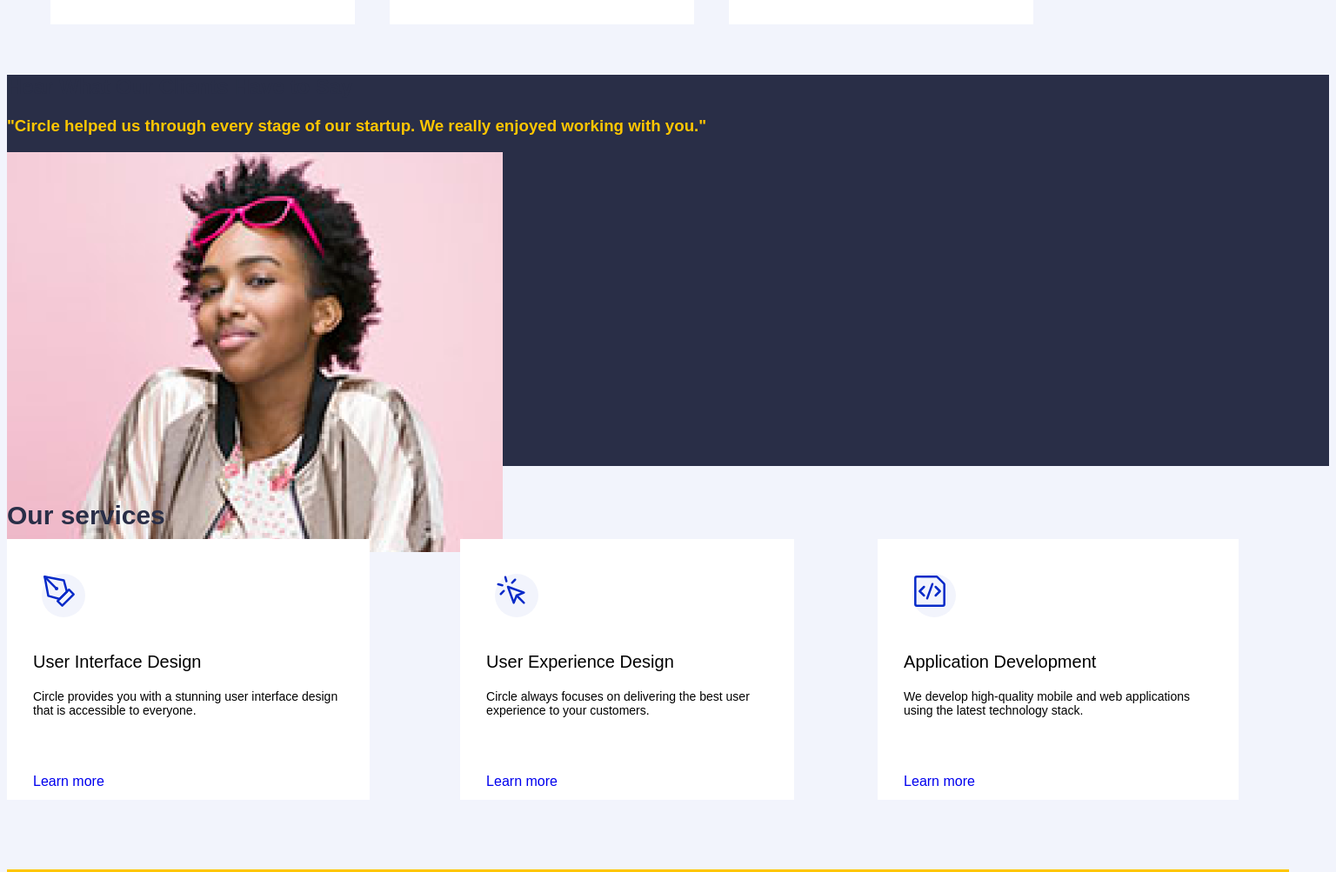
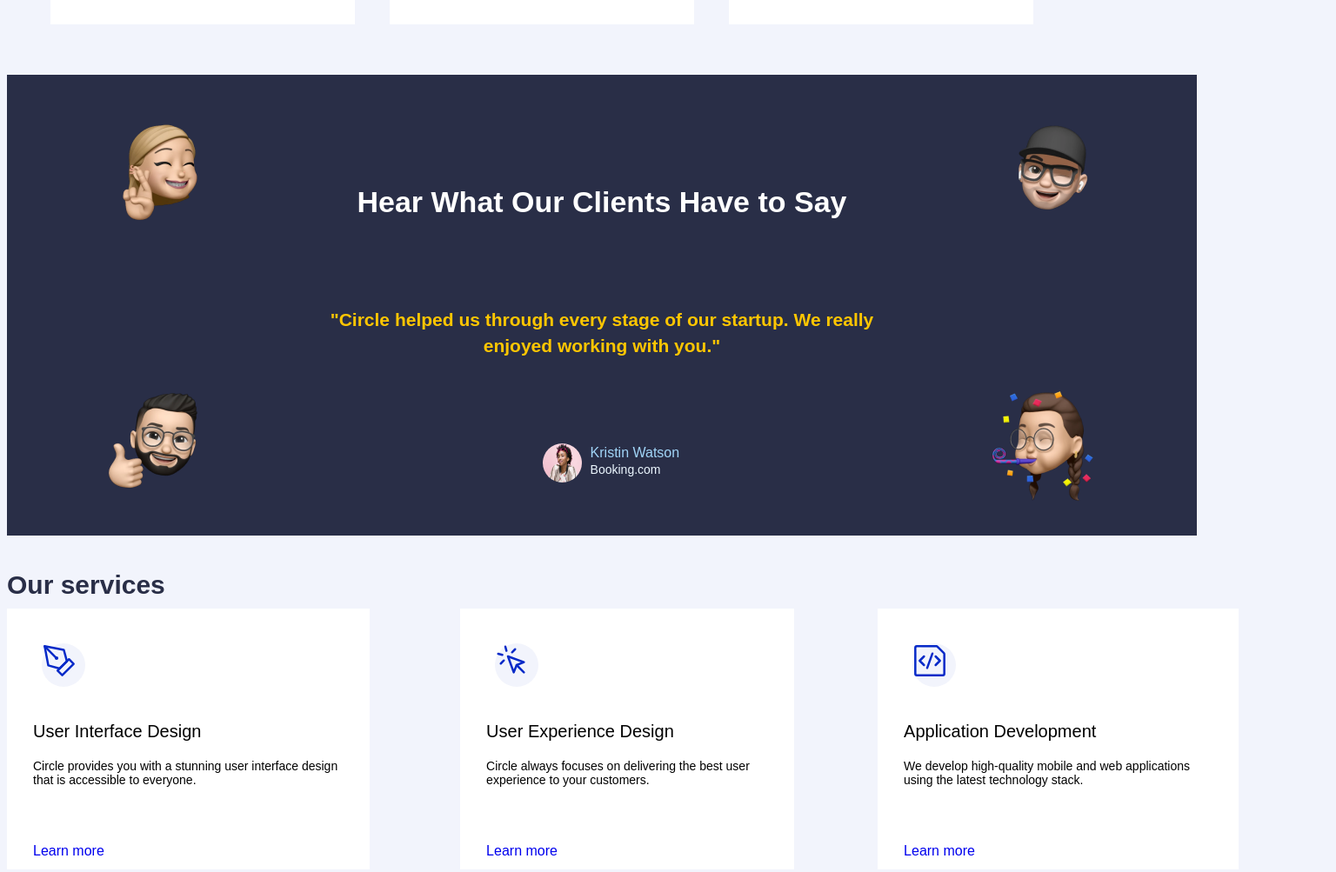
Before and after one commit to Damian-789/mid-project-ironhack, a plain HTML site: page index.html in a window 1536 px wide. Shown: the part 1250-2253 px from the top of the page at 87% size. Drawn offline with Linux system fonts and the light colour scheme.

Commit message:
terminado el borrador de la hoja principal

```diff
--- a/index.html
+++ b/index.html
@@ -110,14 +110,15 @@
       </div>
     </div>
 
-
-    <article class="container2">
+    <article class="testimonials-container">
       <div class="our-clients-container">
-        <h2>Hear What Our Clients Have to Say</h2>
+        <div class="testimonial-title-and-text">
+          <h2 class="our-clients-title">Hear What Our Clients Have to Say</h2>
           <h3>
             "Circle helped us through every stage of our startup. We really
             enjoyed working with you."
           </h3>
+        </div>
         <img
           class="testimony-image-1"
           src="/testimonial-section/memoji-1.png"
@@ -134,13 +135,15 @@
           class="testimony-image-4"
           src="/testimonial-section/memoji-4.png"
         />
+        <div class="profile-image-and-info">
           <img class="profile-image" src="/testimonial-section/profile.png" />
+          <div class="profile-info">
             <p class="profile-name">Kristin Watson</p>
             <p class="profile-company">Booking.com</p>
           </div>
+        </div>
+      </div>
     </article>
-
-
 
     <div class="general-container-service">
       <h2 class="our-service-title">Our services</h2>
--- a/style.css
+++ b/style.css
@@ -266,10 +266,74 @@
 
 
 .our-clients-container{
-    width: 100%;
-    height: 450px;
+    width: 95%;
+    height: 400px;
     background-color: #292e47;
+    margin-bottom: 30px;
+    position: relative;
     }
+
+.testimonial-title-and-text{
+    display: flex;
+    flex-direction: column;
+    align-items: center;
+}
+
+
+
+.our-clients-title{
+    color: white;
+    width: 80%;
+    text-align: center;
+    margin-top: 15%;
+    line-height: 37px;
+}
+
+h3{
+    color: #ffc600;
+    font-size: 20px;
+    width: 80%;
+    text-align: center;
+    margin-top: 10%;
+    line-height: 30px;
+}
+
+.profile-image-and-info{
+    display: flex;
+    align-items: center;
+    position: absolute;
+    left: 28%;
+    top:83%;
+}
+
+.profile-image{
+    width: 45px;
+    height: 45px;
+    border-radius: 50%;
+}
+
+.profile-info{
+    display: flex;
+    flex-direction: column;
+    margin-left: 10px;
+
+}
+
+.profile-name{
+    color: #a2d6f9;
+    width: 103px;
+    height: 20px;
+    margin-top: 0px;
+    margin-bottom: 0px;
+}
+.profile-company{
+    color: #ecf7ff;
+    margin-top: 0px;
+    margin-bottom: 0px;
+    height: 20px;
+    width: 100px;
+    font-size: 14px;
+}
 
 .testimony-image-1{
     display: none;
@@ -287,9 +351,7 @@
     display: none;
 }
 
-h3{
-    color: #ffc600;
-}
+
 
 
 
@@ -579,16 +641,6 @@
         }
 
 
-
-
-
-
-
-
-
-
-
-
     .container-logos{
         display: flex;
         flex-wrap: wrap;
@@ -607,13 +659,47 @@
     }
 
 
+    .our-clients-container{
+        width: 95%;
+        height: 400px;
+        background-color: #292e47;
+        margin-bottom: 30px;
+        position: relative;
+        }
+
+    .testimonial-title-and-text{
+        display: flex;
+        flex-direction: column;
+        align-items: center;
+    }
 
 
 
+    .our-clients-title{
+        color: white;
+        width: 80%;
+        text-align: center;
+        margin-top: 12%;
+        line-height: 47px;
+        font-size: 34px;
+    }
 
+    h3{
+        color: #ffc600;
+        font-size: 21px;
+        width: 80%;
+        text-align: center;
+        margin-top: 1%;
+        line-height: 30px;
+    }
 
-
-
+    .profile-image-and-info{
+        display: flex;
+        align-items: center;
+        position: absolute;
+        left: 35%;
+        top:83%;
+    }
 
 
     .section-footer{
@@ -641,6 +727,77 @@
     justify-content: center;
     margin: 10px 20px;
     }
+
+
+
+    .our-clients-title{
+        color: white;
+        width: 60%;
+        text-align: center;
+        margin-top: 9%;
+        line-height: 47px;
+        font-size: 34px;
+    }
+
+    h3{
+        color: #ffc600;
+        font-size: 21px;
+        width: 70%;
+        text-align: center;
+        margin-top: 1%;
+        line-height: 30px;
+    }
+
+    .profile-image-and-info{
+        display: flex;
+        align-items: center;
+        position: absolute;
+        left: 35%;
+        top:83%;
+    }
+
+
+
+    .testimony-image-1{
+        position: absolute;
+        left: 7%;
+        top: 7%;
+        display: block;
+        height: 85px;
+        width: 85px;
+
+    }
+
+    .testimony-image-2{
+        position: absolute;
+        left: 75%;
+        top:7%;
+        display: block;
+        height: 85px;
+        width: 85px;
+
+    }
+
+    .testimony-image-3{
+        position: absolute;
+        left: 7%;
+        top:70%;
+        display: block;
+        height: 85px;
+        width: 85px;
+
+    }
+
+    .testimony-image-4{
+        position: absolute;
+        left: 75%;
+        top:70%;
+        display: block;
+        height: 85px;
+        width: 85px;
+
+    }
+
 
     .Three-service-cards{
         display: flex;
@@ -940,3 +1097,90 @@
          }
 
 }
+
+
+@media (min-width: 1330px ) {
+
+
+.our-clients-container{
+    width: 90%;
+    height: 530px;
+    background-color: #292e47;
+    margin-bottom: 30px;
+    position: relative;
+    }
+
+.testimonial-title-and-text{
+    display: flex;
+    flex-direction: column;
+    align-items: center;
+}
+
+.our-clients-title{
+    color: white;
+    width: 60%;
+    text-align: center;
+    margin-top: 9%;
+    line-height: 47px;
+    font-size: 34px;
+}
+
+h3{
+    color: #ffc600;
+    font-size: 21px;
+    width: 50%;
+    text-align: center;
+    margin-top: 5%;
+    line-height: 30px;
+}
+
+.profile-image-and-info{
+    display: flex;
+    align-items: center;
+    position: absolute;
+    left: 45%;
+    top:80%;
+}
+
+
+
+.testimony-image-1{
+    position: absolute;
+    left: 7%;
+    top: 7%;
+    display: block;
+    height: 150px;
+    width: 150px;
+
+}
+
+.testimony-image-2{
+    position: absolute;
+    left: 82%;
+    top:7%;
+    display: block;
+    height: 150px;
+    width: 150px;
+
+}
+
+.testimony-image-3{
+    position: absolute;
+    left: 7%;
+    top:65%;
+    display: block;
+    height: 150px;
+    width: 150px;
+
+}
+
+.testimony-image-4{
+    position: absolute;
+    left: 82%;
+    top:65%;
+    display: block;
+    height: 150px;
+    width: 150px;
+
+}
+}
```
Lines whose indentation alone changed are shown as unchanged.
